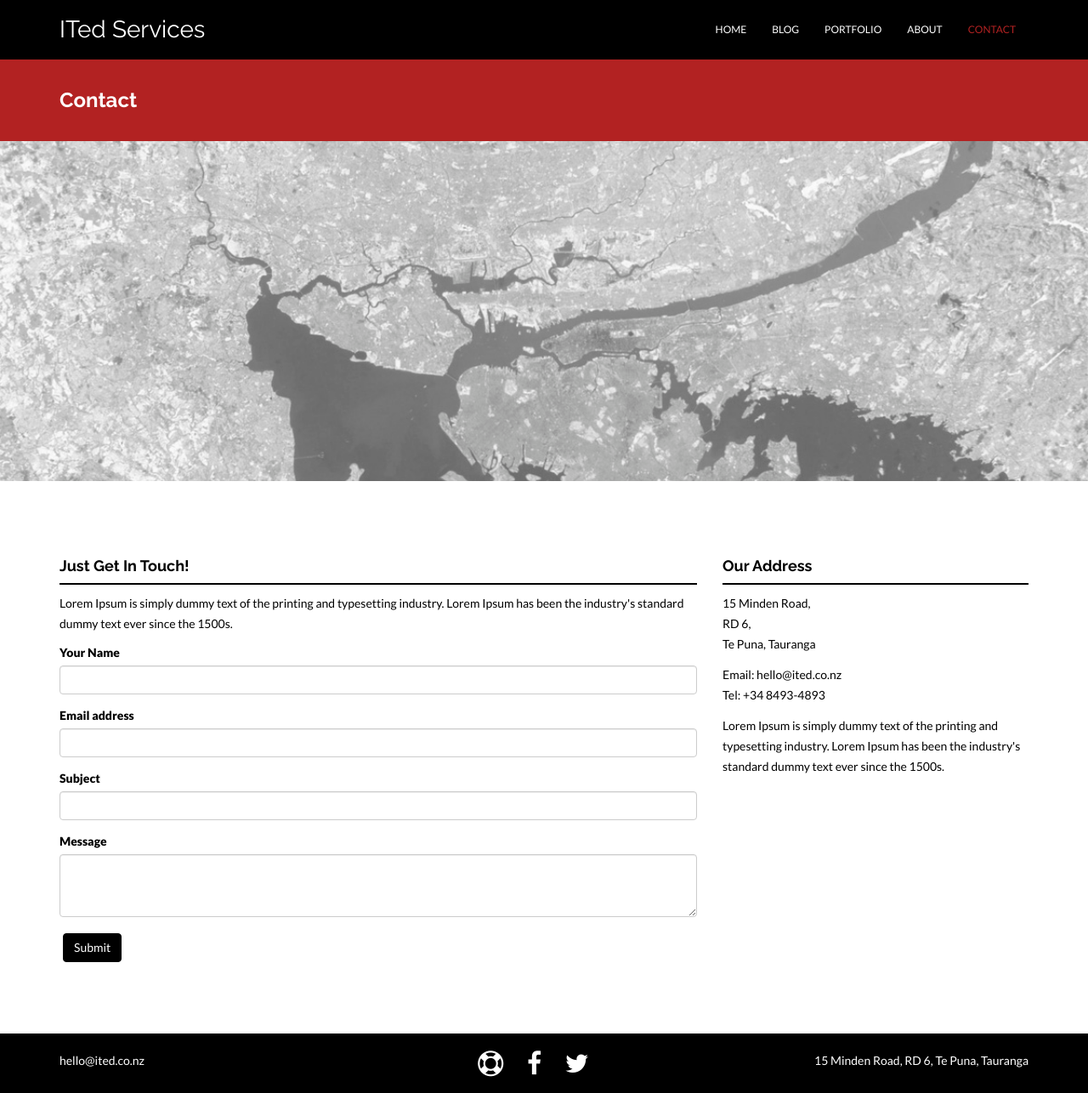
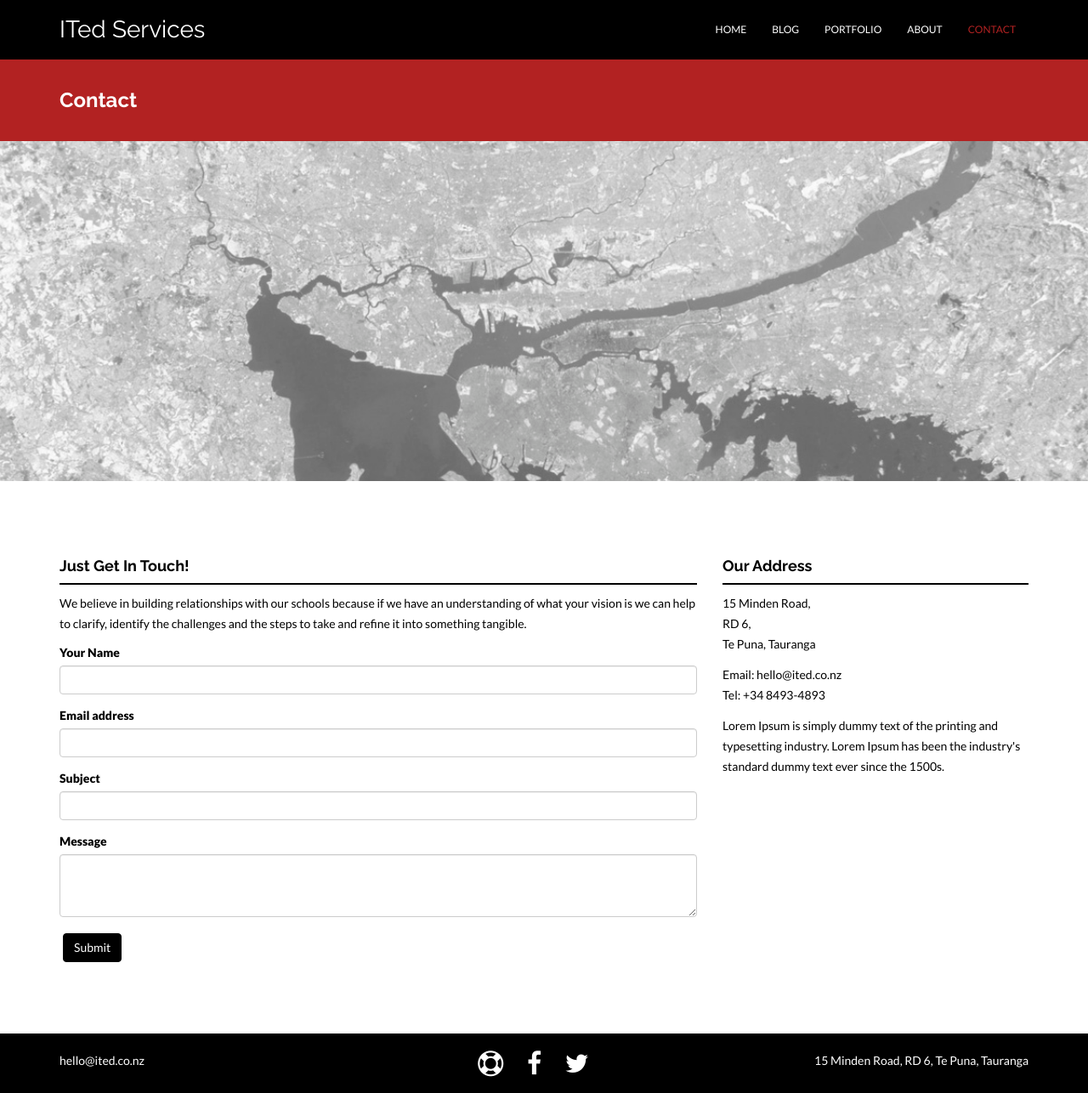
Before and after one commit to itedservices/itedservices.github.io, a Jekyll site: the page built from contact.html, in a window 1280 px wide and 1286 px high. Shown: the whole window at 85% size. Built offline with Jekyll 4.4.1, drawn with Linux system fonts in a browser that asks for light colours; nearby versions of some CDN libraries; some of the changed lines change nothing that is shown.

Commit message:
changed team info, site.description and social settings

```diff
--- a/_config.yml
+++ b/_config.yml
@@ -3,7 +3,7 @@
 # Site settings
 title: ITed Services
 tagline: "It's all about the learning"
-description: "ITed Services is a education IT solution company based in Tauranga. We are a talented and passionate team that is committed to helping your school get the best use out of your ICT."
+description: "ITed Services is a education IT solution company based in Tauranga, NZ. We are a talented and passionate team that is committed to helping your school get the best use out of your ICT."
 analytics: #Google analytics code in the format XX-nnnnnnnn-n
 baseurl: "" #important: start with /
 url: "http://www.ited.co.nz"
@@ -27,12 +27,12 @@
 
 # Social networks usernames. Many more available: google-plus, flickr, linkedin, etc). Shown in footer.
 social:
-  - title: life-ring
+  - title: support
     url: https://ited.zendesk.com/hc
   - title: facebook
-    url:
+    url: https://www.facebook.com/itedservices
   - title: twitter
-    url:
+    url: https://www.twitter.com/itedservices
 
 # Postal address (add as many lines as necessary). Shown in footer and on Contact page.
 address:
@@ -54,27 +54,27 @@
     img: team01.jpg
     social:
       - title: envelope #use for email address
-        url: mailto:name@domain.com
+        url: mailto:kelvin@ited.co.nz
       - title: twitter
-        url: http://twitter.com/handle
+        url: http://twitter.com/kbjmaine
   - name: Kees Fransen
     position: Lead Designer
     text: Lorem Ipsum is simply dummy text of the printing and typesetting industry.
     img: team02.jpg
     social:
       - title: envelope #use for email address
-        url: mailto:name@domain.com
+        url: mailto:kees@ited.co.nz
       - title: twitter
-        url: http://twitter.com/handle
+        url: http://twitter.com/keesfransen
   - name: Richard van Dijk
     position: Lead Developer
     text: Lorem Ipsum is simply dummy text of the printing and typesetting industry.
     img: team03.jpg
     social:
       - title: envelope #use for email address
-        url: mailto:name@domain.com
+        url: mailto:richard@ited.co.nz
       - title: twitter
-        url: http://twitter.com/handle
+        url: http://twitter.com/rbvandijk
 
 # Clients information. Shown on Home and About pages.
 clients:
@@ -92,7 +92,7 @@
     link: http://www.kkc.school.nz
 
 # Short text about your company. Shown in footer on every page and also separately on Home and Contact page.
-about: "Lorem Ipsum is simply dummy text of the printing and typesetting industry. Lorem Ipsum has been the industry's standard dummy text ever since the 1500s."
+about: "We believe in building relationships with our schools because if we have an understanding of what your vision is we can help to clarify, identify the challenges and the steps to take and refine it into something tangible."
 
 # Testimonial content. Shown on Home and About page.
 testimonial:
```
